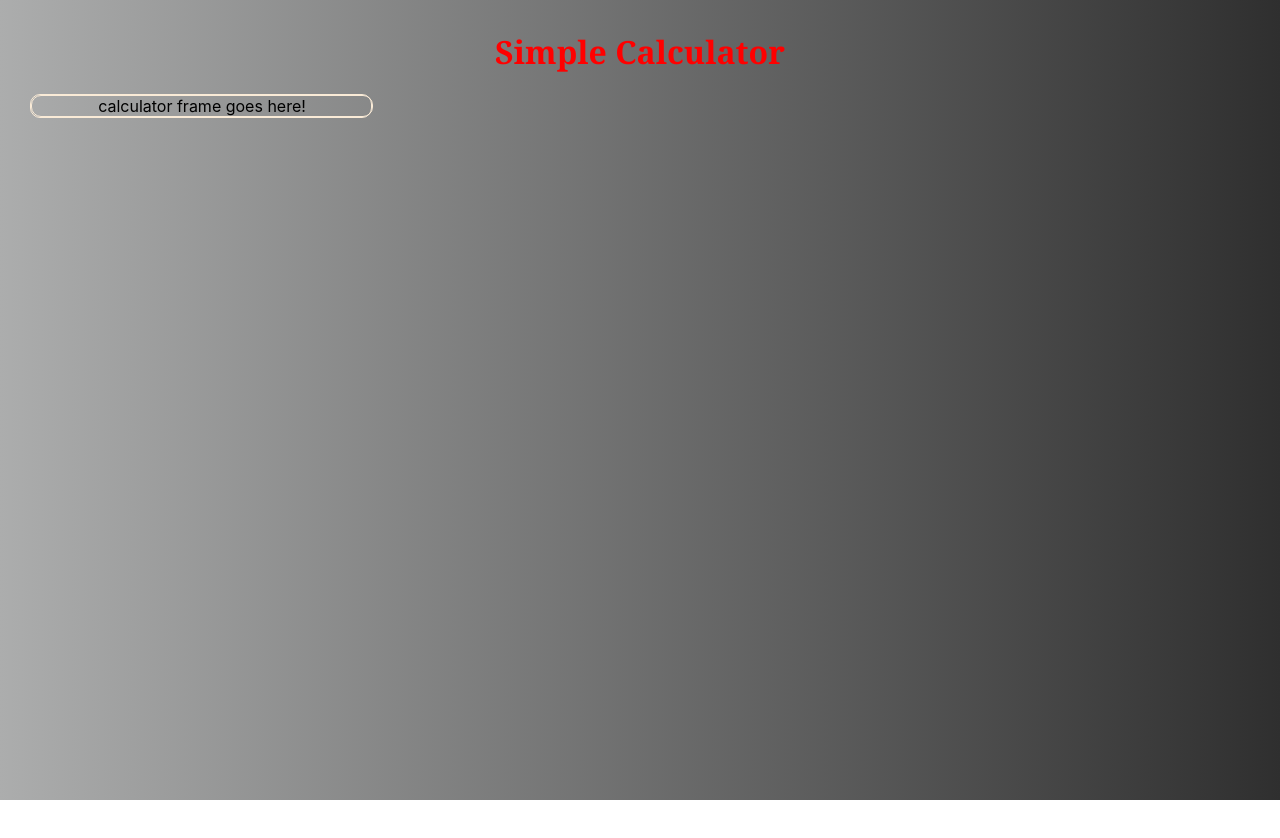
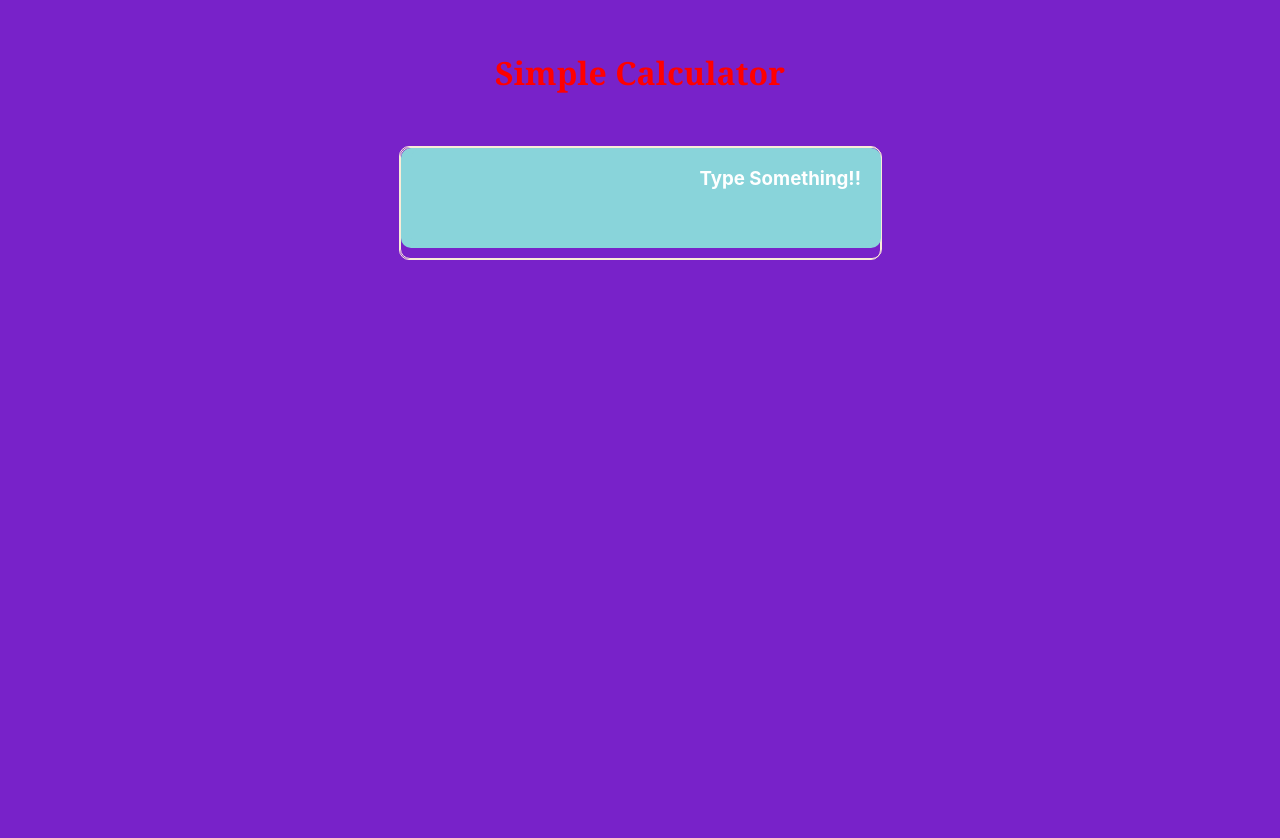
Before and after one commit to thara003/simple-calculator, a React (Create React App) app: page / in a window 1280 px wide. Shown: the top 838 px of the page. Before the commit the page ends 800 px from the top, so only its background shows below. Built offline with nearby package versions, Linux system fonts and the light colour scheme.

Commit message:
started a new idea-calculator

```diff
--- a/src/App.js
+++ b/src/App.js
@@ -1,6 +1,7 @@
 import React from 'react'
 import Header from './components/Header'
 import Wrapper from './components/Wrapper'
+import Screen from './components/Screen'
 const App = () => {
   return (
     <div className = 'container'>
@@ -8,7 +9,12 @@ const App = () => {
       <Header></Header>
       </div>
       <div className = 'wrapper'>
-      <Wrapper></Wrapper>
+      <Wrapper>
+        <div className = 'screen'>
+        <Screen></Screen>
+        </div>
+
+      </Wrapper>
       </div>
     </div>
   )
--- /dev/null
+++ b/src/components/Screen.js
@@ -0,0 +1,11 @@
+// import React from 'react'
+
+const Screen = () => {
+    return (
+        <div className = 'screen'>
+            <h3>Type Something!!</h3>
+        </div>
+    )
+}
+
+export default Screen
--- a/src/components/Wrapper.js
+++ b/src/components/Wrapper.js
@@ -1,10 +1,10 @@
-import React from 'react'
+// import React from 'react'
 
-const Wrapper = () => {
+
+const Wrapper = ({ children }) => {
     return (
         <div className = 'wrapper'>
-            calculator frame goes here!
-
+           { children }
         </div>
     )
 }
--- a/src/index.css
+++ b/src/index.css
@@ -7,26 +7,51 @@ body {
   -moz-osx-font-smoothing: grayscale;
   background-repeat: no-repeat;
   background-size: cover;
-  background: linear-gradient(90deg,rgba(172,173,173,1) 0%, rgba(47,47,47,1));
+  background-color: rgb(120, 34, 201);
 
 }
 .container {
 
-
+  height: 100vh;
+  display: flex;
+  align-items: center;
+  justify-content: flex-start;
+  flex-direction: column;
 
 }
 .header {
   color: red;
   font-family: Georgia, 'Times New Roman', Times, serif;
   text-align: center;
+  width: fit-content;
+  margin-bottom: 30px;
+
 }
 .wrapper{
-  /* width: 90%; */
+
   text-align: center;
-  width: 340px;
+  width: 480px;
   border-radius: 10px;
   border-color: antiquewhite;
   border-width:thin;
   border-style: solid;
 
 }
+
+.screen{
+
+  height: 100px;
+  width: 100%;
+  margin-bottom: 10px;
+  margin-top: 0px;
+  padding: 0 10px;
+  background-color:rgb(137, 212, 218);
+  border-radius: 10px;
+  display: flex;
+  justify-content: flex-end;
+  color: white;
+  font-weight: bold;
+  box-sizing: border-box;
+
+
+}
```
